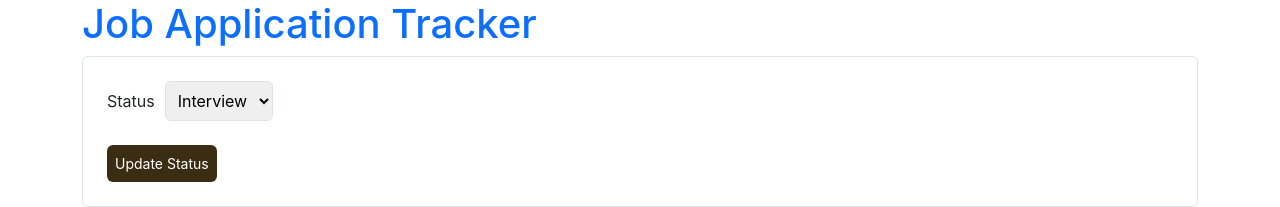
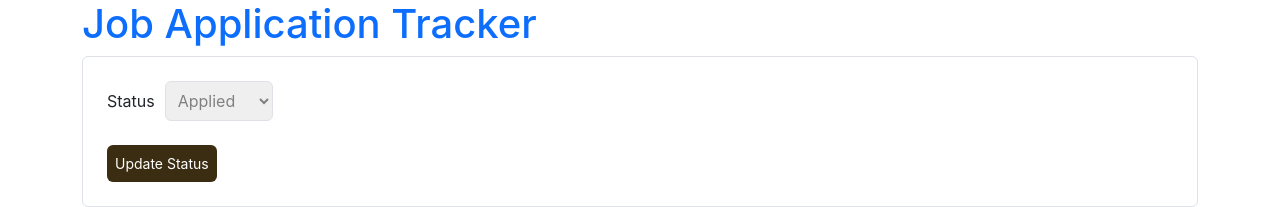
Before and after one commit to geekexpert/jobTrackerApp, a React (Create React App) app in the folder job-app-tracker/: page /edit/1 in a window 1280 px wide. Shown: the top 207 px of the page. Built offline with nearby package versions, Linux system fonts and the light colour scheme.

Commit message:
fixing the bug of not updating the status of the job application

```diff
--- a/job-app-tracker/src/components/EditJobStatus.tsx
+++ b/job-app-tracker/src/components/EditJobStatus.tsx
@@ -1,49 +1,58 @@
 import React, { useState, useEffect } from "react";
-import { useDispatch } from "react-redux";
+import { useDispatch, useSelector } from "react-redux";
 import { useParams, useNavigate } from "react-router-dom";
-import { AppDispatch } from "../redux/store";
+import { AppDispatch, RootState } from "../redux/store";
 import axios from "axios";
 import { fetchJobApplications } from "../redux/jobApplicationSlice";
-
+interface JobApplication {
+  id: number;
+  company: string;
+  position: string;
+  status: string;
+  applicationDate: string;
+}
 const EditJobStatus: React.FC = () => {
   const dispatch = useDispatch<AppDispatch>();
   const navigate = useNavigate();
   const { jobId } = useParams<{ jobId: string }>();
 
-  const [status, setStatus] = useState<string>("");
+  const { jobs, loading, error } = useSelector(
+    (state: RootState) => state.jobApplications
+  );
+
+  const [job, setJob] = useState<JobApplication | null>(null);
 
 
   useEffect(() => {
-    if (jobId) {
-
-      setStatus("applied");
+    if (jobId && jobs.length > 0) {
+      const foundJob = jobs.find((j) => j.id.toString() === jobId);
+      if (foundJob) {
+        setJob(foundJob);
+      }
     }
-  }, [jobId]);
+  }, [jobId, jobs]);
 
   const handleChange = (e: React.ChangeEvent<HTMLSelectElement>) => {
-    setStatus(e.target.value);
+    if (job) {
+      setJob({ ...job, status: e.target.value });
+    }
   };
 
   const handleSubmit = async (e: React.FormEvent) => {
     e.preventDefault();
-    if (jobId) {
+    if (job) {
       try {
-
         await axios.put(
-          `https://localhost:8484/api/JobApplication/${jobId}`,
-          { status },
+          `https://localhost:8484/api/JobApplication/${job.id}`,
+          job,
           { headers: { "Content-Type": "application/json" } }
         );
 
-
         dispatch(fetchJobApplications());
-
-
         navigate("/");
-
       } catch (error) {
+        console.error("Error updating job application status:", error);
         navigate("/");
-        console.error("Error updating job application status:", error);
       }
     }
   };
@@ -53,18 +62,22 @@ const EditJobStatus: React.FC = () => {
       <div>
         <label className="block font-bold">Status</label>
         <select
-          value={status}
+          value={job?.status || ""}
           onChange={handleChange}
           className="w-full p-2 border rounded"
+          disabled={!job}
         >
-          <option value="applied">Interview</option>
-          <option value="waiting">Offer</option>
+          <option value="applied">Applied</option>
+          <option value="interview">Interview</option>
+          <option value="waiting">Waiting</option>
+          <option value="offer">Offer</option>
           <option value="rejected">Rejected</option>
         </select>
       </div>
       <button
         type="submit"
         className="mt-4 bg-blue-500 text-white p-2 rounded hover:bg-blue-600"
+        disabled={!job}
       >
         Update Status
       </button>
```
